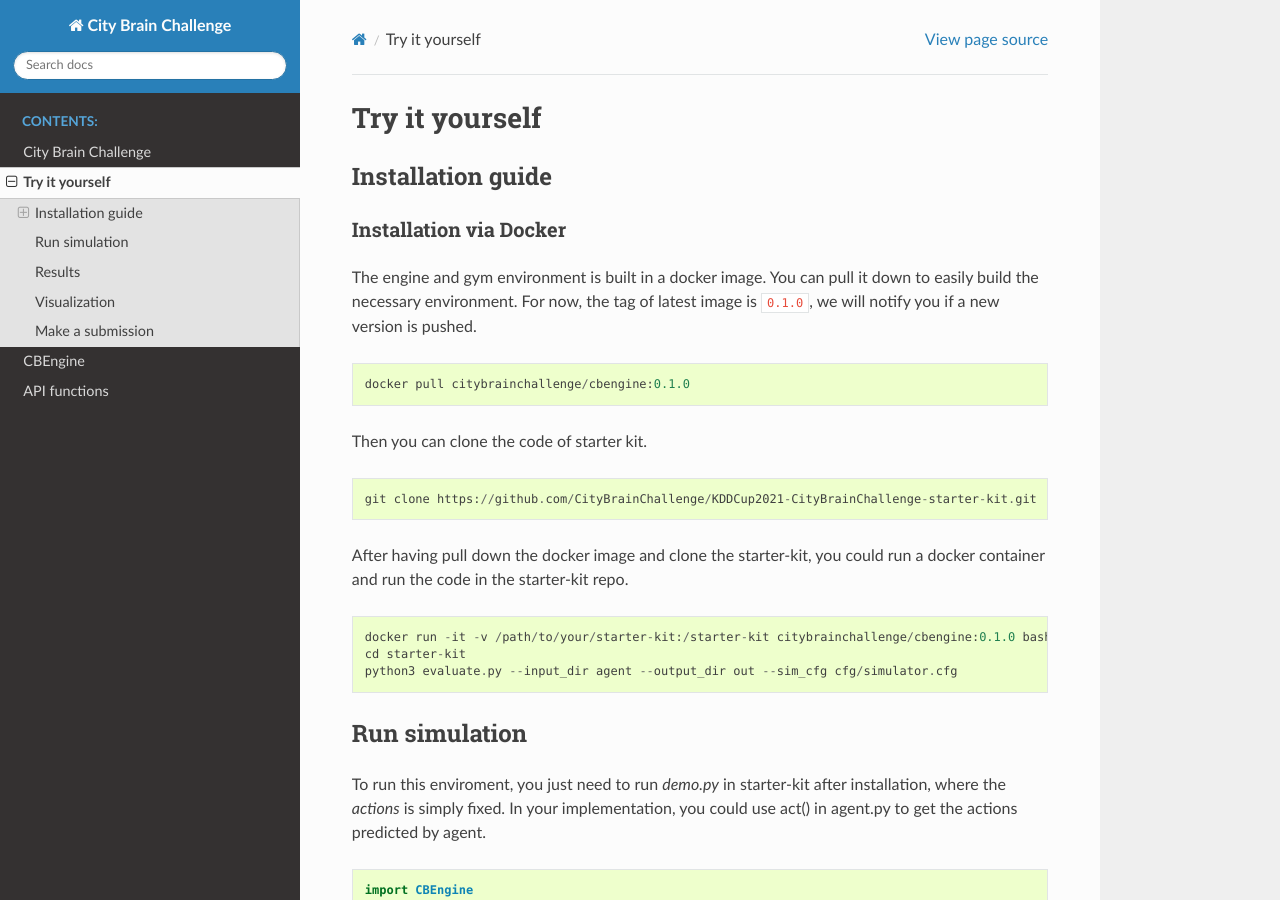
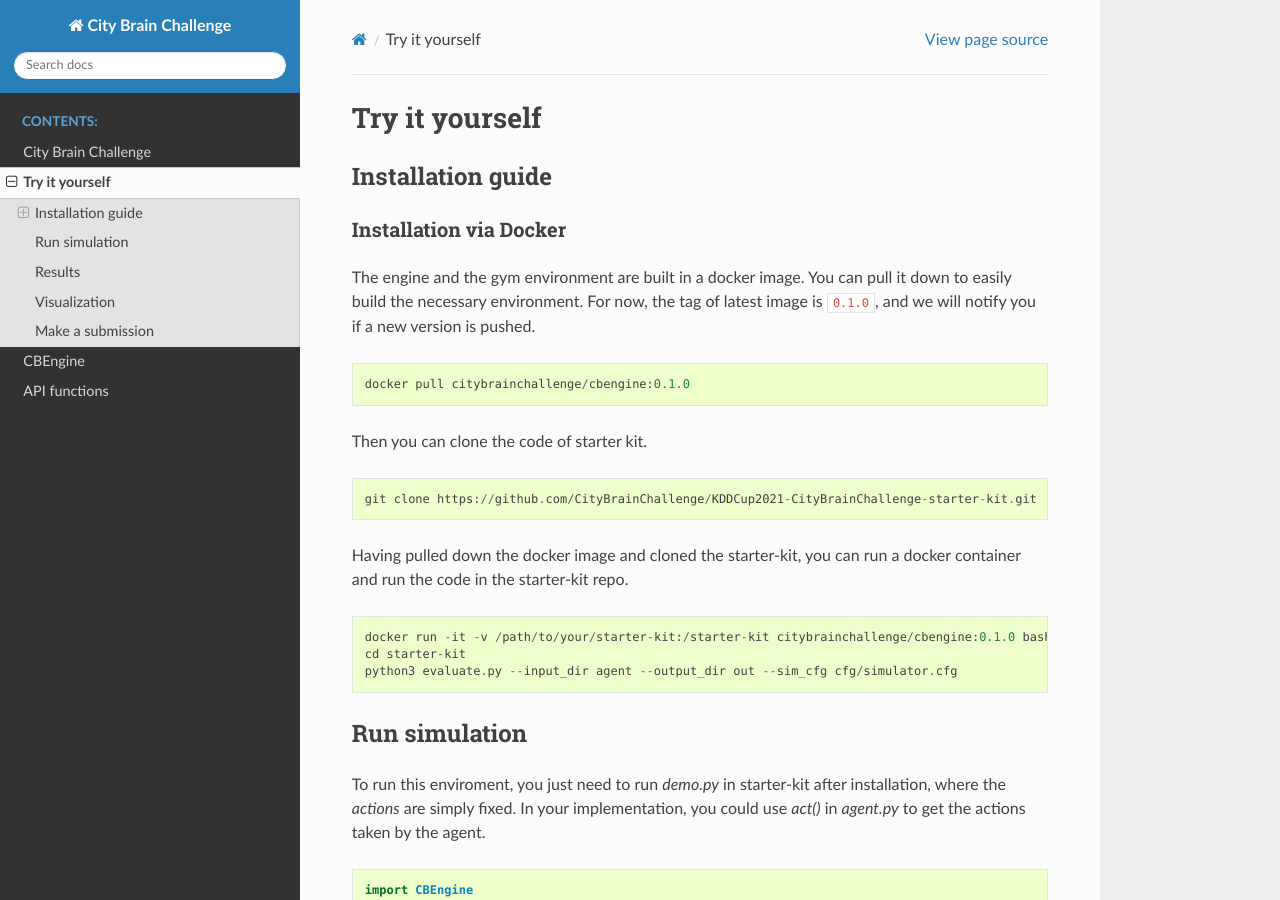
Before and after one commit to CityBrainChallenge/KDDCup2021-CityBrainChallenge, a Sphinx documentation site: the page built from docs/try-it-yourself.rst, in a window 1280 px wide and 900 px high. Built offline with Sphinx 7.4.7 and the Read the Docs theme 2.0.0, drawn with Linux system fonts in a browser that asks for light colours.

Commit message:
Update try-it-yourself.rst

```diff
--- a/docs/try-it-yourself.rst
+++ b/docs/try-it-yourself.rst
@@ -10,8 +10,8 @@
 Installation via Docker
 ----------------------------
 
-The engine and gym environment is built in a docker image. You can pull it down to easily build the necessary environment.
-For now, the tag of latest image is ``0.1.0``, we will notify you if a new version is pushed.
+The engine and the gym environment are built in a docker image. You can pull it down to easily build the necessary environment.
+For now, the tag of latest image is ``0.1.0``, and we will notify you if a new version is pushed.
 
 .. code-block::
 
@@ -23,7 +23,7 @@
 
     git clone https://github.com/CityBrainChallenge/KDDCup2021-CityBrainChallenge-starter-kit.git
 
-After having pull down the docker image and clone the starter-kit, you could run a docker container and run the code in the starter-kit repo.
+Having pulled down the docker image and cloned the starter-kit, you can run a docker container and run the code in the starter-kit repo.
 
 .. code-block::
 
@@ -36,7 +36,7 @@
 Run simulation
 ================
 
-To run this enviroment, you just need to run `demo.py` in starter-kit after installation, where the `actions` is simply fixed. In your implementation, you could use act() in agent.py to get the actions predicted by agent.
+To run this enviroment, you just need to run `demo.py` in starter-kit after installation, where the `actions` are simply fixed. In your implementation, you could use `act()` in `agent.py` to get the actions taken by the agent.
 
 .. code-block:: python
 
```
